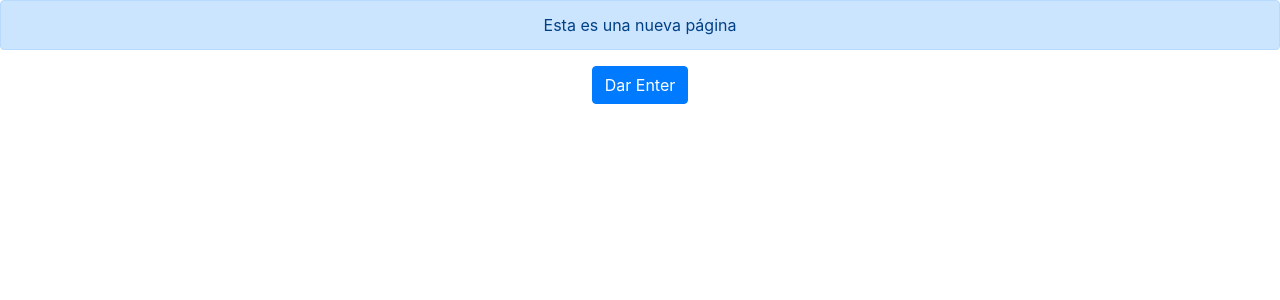
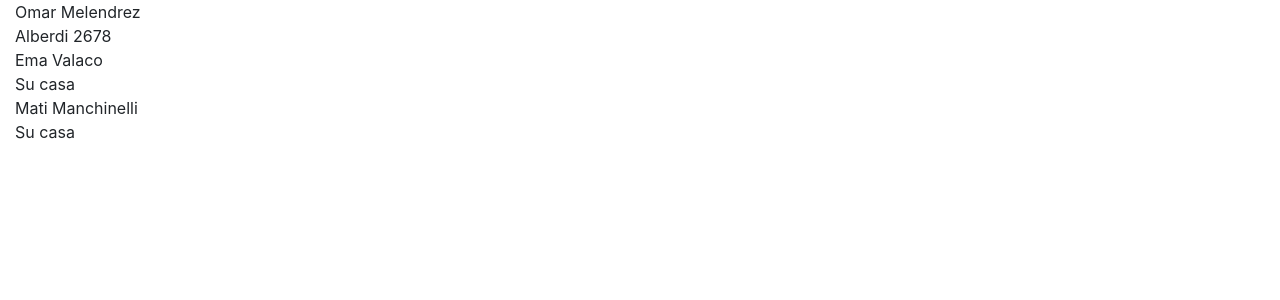
Before and after one commit to omelendrez/medical-records-frontend, a React (Create React App) app: page / in a window 1280 px wide. Shown: the top 300 px of the page. Built offline with nearby package versions, Linux system fonts and the light colour scheme.

Commit message:
Implement customers component

```diff
--- a/src/App.css
+++ /dev/null
@@ -1,3 +0,0 @@
-body {
-  text-align: center;
-}
--- a/src/App.js
+++ b/src/App.js
@@ -1,13 +1,11 @@
 import React from 'react';
-import './App.css';
+
+import Customers from './components/Customers'
 
 function App() {
   return (
-    <div className="App">
-      <div className="alert alert-primary">
-        Esta es una nueva página
-      </div>
-      <button className="btn btn-primary">Dar Enter</button>
+    <div className="container-fluid">
+      <Customers />
     </div>
   );
 }
--- /dev/null
+++ b/src/components/Customers.jsx
@@ -0,0 +1,22 @@
+import React from 'react'
+
+import { customers } from '../data/customers.json'
+
+const Customers = () => {
+  const { rows } = customers
+  return rows.map(record => <Customer key={record.id} customer={record} />)
+}
+
+const Customer = ({ customer }) => {
+  const { name, address } = customer
+
+  return (
+    <React.Fragment>
+      <div>{name}</div>
+      <div>{address}</div>
+    </React.Fragment>
+  )
+}
+
+
+export default Customers
```
